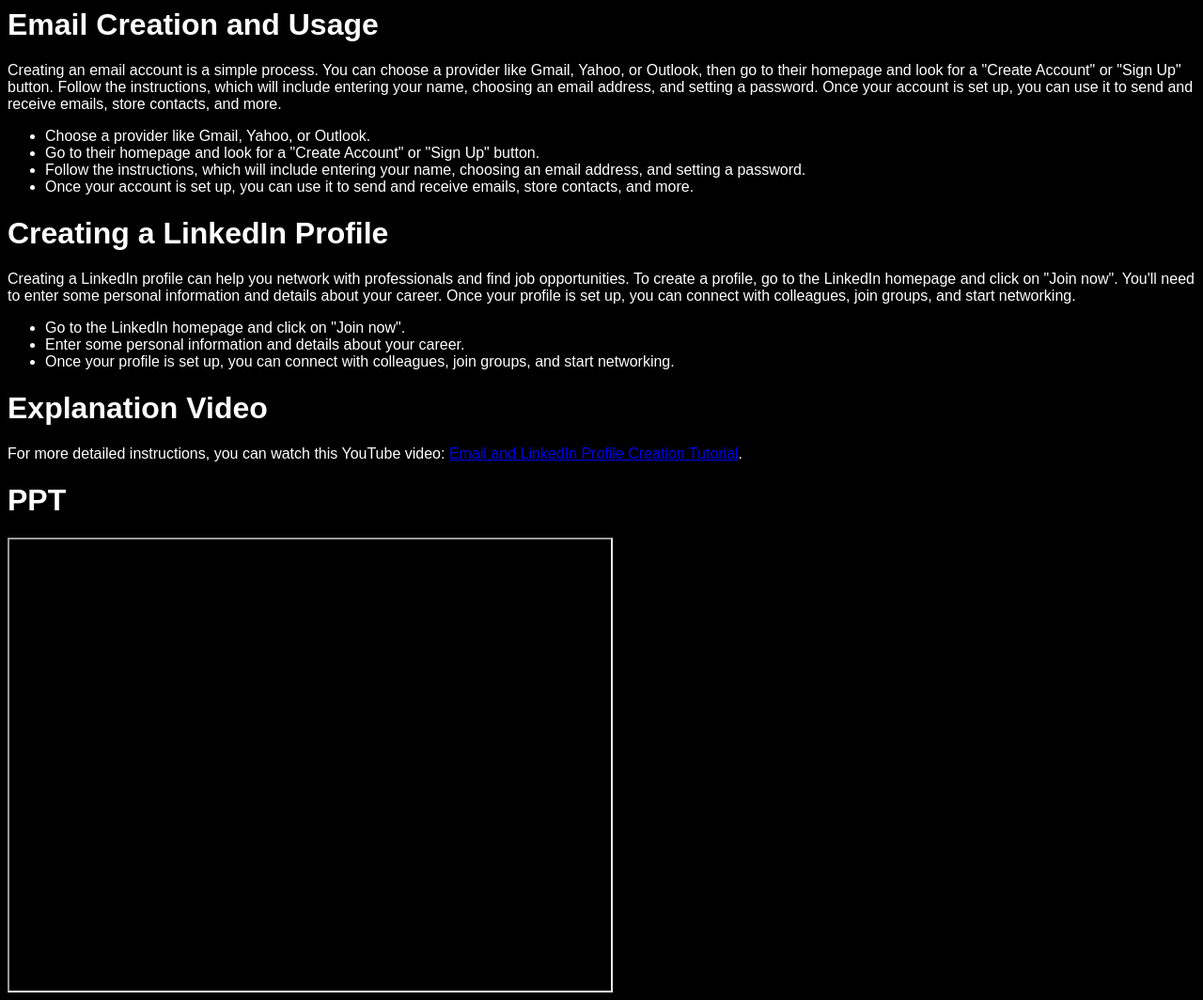
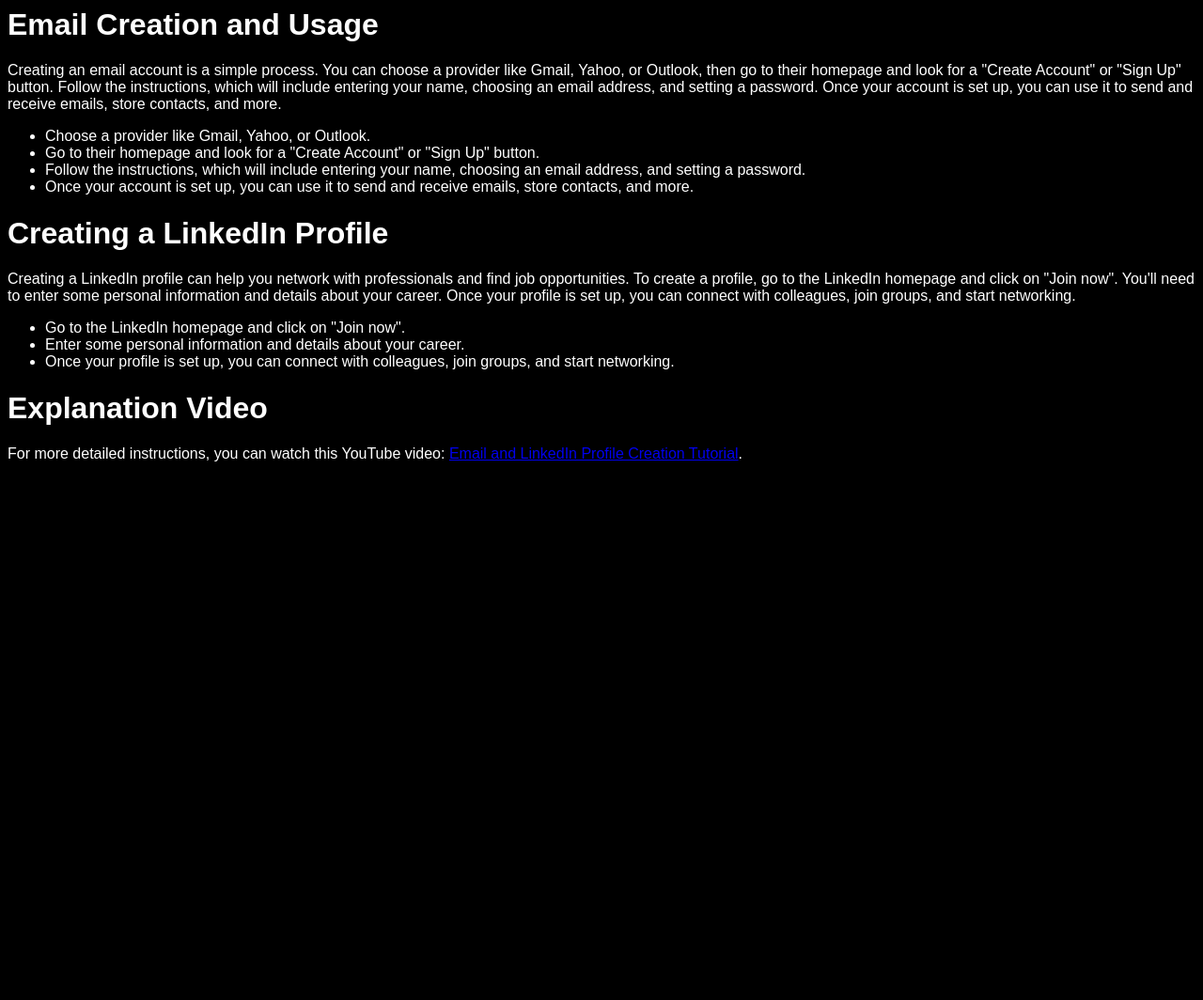
Before and after one commit to SaiTejaMantha03/Project, a plain HTML site: page Project.html in a window 1280 px wide. Shown: the whole page at 94% size. After the commit the page ends 800 px from the top, so only its background shows below. Drawn offline with Linux system fonts and the light colour scheme.

Commit message:
Update Project.html

```diff
--- a/Project.html
+++ b/Project.html
@@ -39,8 +39,7 @@
     <p>
         For more detailed instructions, you can watch this YouTube video: <a href="https://youtu.be/VQ7n6EQwDfM" target="_blank">Email and LinkedIn Profile Creation Tutorial</a>.
     </p>
-    <h1> PPT</h1>
-    <iframe src="project.ppt" width="640" height="480"></iframe>
+
 
 </body>
 </html>
```
